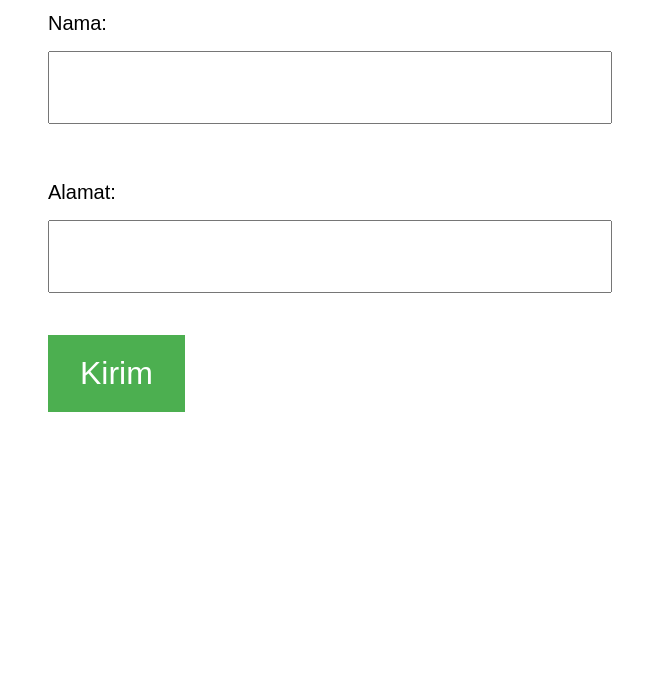
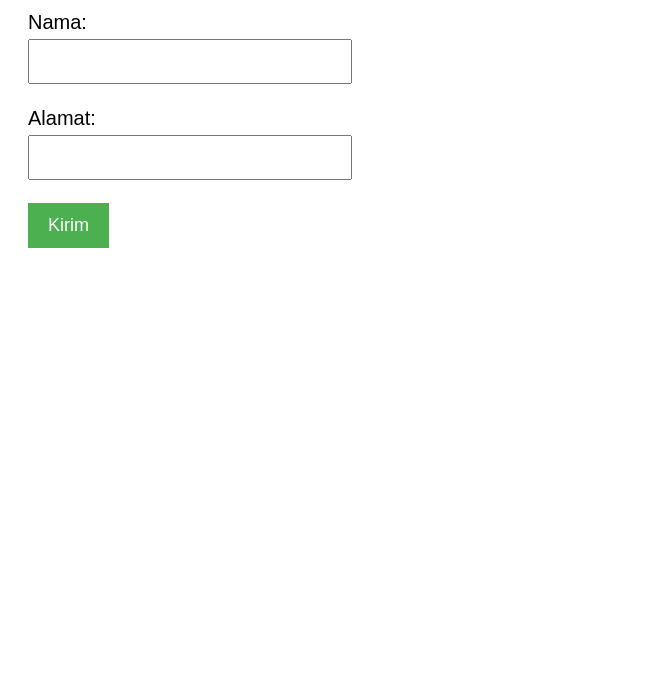
Before and after one commit to risasirtigasaudara-arch/form-project, a website: page index.html in a window 1280 px wide. Shown: the part 107-800 px from the top of the page, without its empty margins (0-647 px from the left). Drawn offline with Linux system fonts and the light colour scheme.

Commit message:
Update index.html

```diff
--- a/index.html
+++ b/index.html
@@ -7,12 +7,12 @@
   <style>
     body {
       font-family: Arial, sans-serif;
-      font-size: 36px;
-      padding: 40px;
+      font-size: 20px;
+      padding: 20px;
     }
 
     h2 {
-      font-size: 20px;
+      font-size: 32px;
     }
 
     label {
@@ -20,15 +20,15 @@
     }
 
     input {
-      font-size: 32px;
-      padding: 16px 20px;
-      width: 520px;
-      margin-top: 12px;
+      font-size: 18px;
+      padding: 10px;
+      width: 300px;
+      margin-top: 5px;
     }
 
     button {
-      font-size: 32px;
-      padding: 20px 32px;
+      font-size: 18px;
+      padding: 12px 20px;
       background-color: #4CAF50;
       color: white;
       border: none;
```
